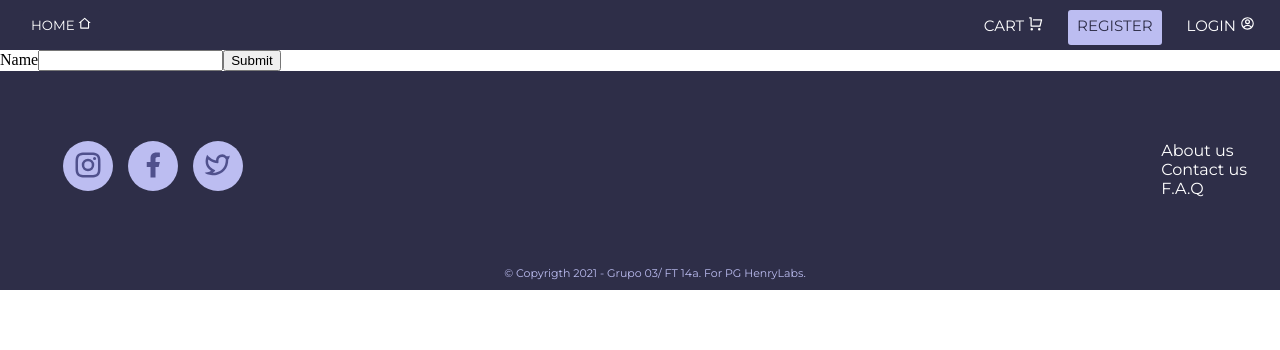
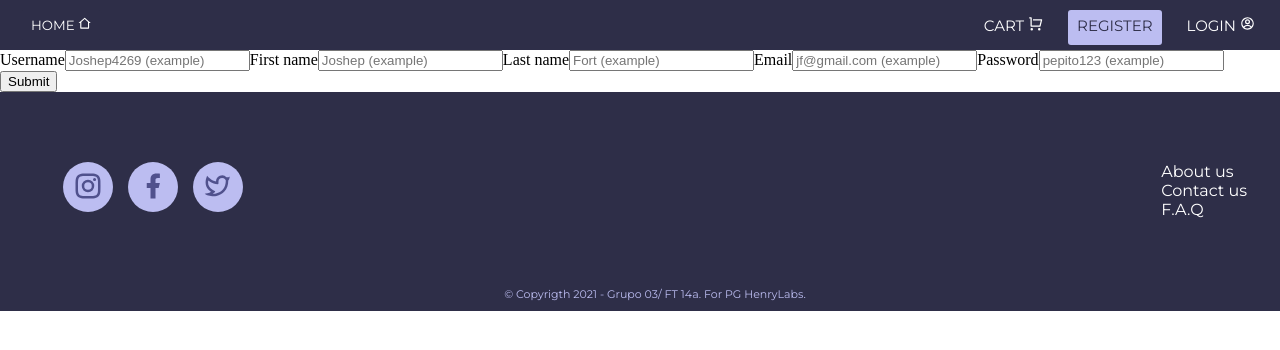
Before and after one commit to rodriabregu/Henry-PF-G03, a React (Create React App) app in the folder client/: page /register in a window 1280 px wide. Shown: the top 350 px of the page. Built offline with nearby package versions, Linux system fonts and the light colour scheme.

Commit message:
register form functionally

```diff
--- a/client/package.json
+++ b/client/package.json
@@ -18,6 +18,7 @@
     "react-cool-form": "^0.4.1",
     "react-dom": "^17.0.2",
     "react-hook-form": "^7.12.2",
+    "react-hot-toast": "^2.1.0",
     "react-icons": "^4.2.0",
     "react-paginate": "^7.1.3",
     "react-redux": "^7.2.4",
--- a/client/src/Components/Pagination/index.tsx
+++ b/client/src/Components/Pagination/index.tsx
@@ -5,8 +5,8 @@ import { getFilteredProducts } from '../../Redux/Actions/Products/getFilteredPro
 import { clearFilters } from '../../Redux/Actions/Products/clearFilters';
 import { IInfo } from "../../Data/index";
 import { NavLink as Link } from 'react-router-dom';
+import SearchBar from '../SearchBar/SearchBar';
 import './Pagination.css';
-import SearchBar from '../SearchBar/SearchBar';
 
 const Pagination = () => {
     const dispatch = useDispatch();
@@ -16,9 +16,9 @@ const Pagination = () => {
     const [filterp, setFilterp] = useState([]);
 
     const [currentPage, setcurrentPage] = useState(1);
-    const [itemsPerPage, setitemsPerPage] = useState(10);
+    const [itemsPerPage, _setitemsPerPage] = useState(10);
 
-    const [pageNumberLimit, setpageNumberLimit] = useState(8);
+    const [pageNumberLimit, _setpageNumberLimit] = useState(8);
     const [maxPageNumberLimit, setmaxPageNumberLimit] = useState(8);
     const [minPageNumberLimit, setminPageNumberLimit] = useState(0);
 
@@ -117,7 +117,7 @@ const Pagination = () => {
                             return (
                                 <div className='imgproducts' key={index}>
                                     <Link style={{ textDecoration: 'none', color: '#000000' }} to={`/product/${e.id}`}>
-                                        <div>{e.name.toUpperCase()}</div>
+                                        <div>{e.name}</div>
                                         <div>${e.price}.00</div>
                                         <img src={e.photos[0].url} alt={e.name} />
                                     </Link>
--- a/client/src/Components/Register/index.tsx
+++ b/client/src/Components/Register/index.tsx
@@ -1,29 +1,98 @@
 import './register.css';
 import { useForm } from "react-hook-form";
+import toast, { Toaster } from 'react-hot-toast';
 
 const Register = () => {
-  const { register, handleSubmit, formState: { errors } } = useForm();
-  const onSubmit = (data: any) => console.log(data);
+  const { register, handleSubmit, formState: { errors }, reset } = useForm();
+
+  const notify = () => toast.success('Successfully created!');
+
+  const onSubmit = (data: any) => ( console.log(data), notify() ,reset() )
 
   return (
     <form onSubmit={handleSubmit(onSubmit)}>
-      <label htmlFor="name">Name</label>
-      {/* use aria-invalid to indicate field contain error */}
+      <label htmlFor="username">Username</label>
+      <input id='username' type="text" placeholder="Joshep4269 (example)" {...register("username", {
+        required: "required",
+        minLength: {
+          value: 3,
+          message: "Min length is 3."
+        },
+        maxLength: {
+          value: 16,
+          message: "Max length is 16."
+        }
+      }
+      )} />
+      {errors.username && <span role="alert">{errors.username.message}</span>}
+
+      <label htmlFor="firstname">First name</label>
+      <input id='firstname' type="text" placeholder="Joshep (example)" {...register("firstname", {
+        required: "required",
+        minLength: {
+          value: 3,
+          message: "Min length is 3."
+        },
+        maxLength: {
+          value: 24,
+          message: "Max length is 24."
+        }
+      })}
+      />
+      {errors.firstname && <span role="alert">{errors.firstname.message}</span>}
+
+      <label htmlFor="lastname">Last name</label>
+      <input id='lastname' type="text" placeholder="Fort (example)" {...register("lastname", {
+        required: "required",
+        minLength: {
+          value: 3,
+          message: "Min length is 3."
+        },
+        maxLength: {
+          value: 24,
+          message: "Max length is 24."
+        }
+      })}
+      />
+      {errors.lastname && <span role="alert">{errors.lastname.message}</span>}
+
+      <label htmlFor="email">Email</label>
       <input
-        id="name"
-        aria-invalid={errors.name ? "true" : "false"}
-        {...register('name', { required: true, maxLength: 30 })}
+        id="email"
+        placeholder="jf@gmail.com (example)"
+        {...register("email", {
+          required: "required",
+          pattern: {
+            value: /\S+@\S+\.\S+/,
+            message: "Entered value does not match email format."
+          }
+        })}
+        type="email"
       />
-      {/* use role="alert" to announce the error message */}
-      {errors.name && errors.name.type === "required" && (
-        <span role="alert">This is required</span>
-      )}
-      {errors.name && errors.name.type === "maxLength" && (
-        <span role="alert">Max length exceeded</span>
-      )}
+      {errors.email && <span role="alert">{errors.email.message}</span>}
+
+      <label htmlFor="password">Password</label>
+      <input
+        id="password"
+        placeholder='pepito123 (example)'
+        type="password"
+        {...register("password", {
+          required: "required",
+          minLength: {
+            value: 3,
+            message: "Min length is 3."
+          },
+          maxLength: {
+            value: 24,
+            message: "Max length is 24."
+          }
+        })}
+      />
+      {errors.password && <span role="alert">{errors.password.message}</span>}
       <input type="submit" />
+      <Toaster />
     </form>
   );
-};
+}
 
 export default Register;
```
